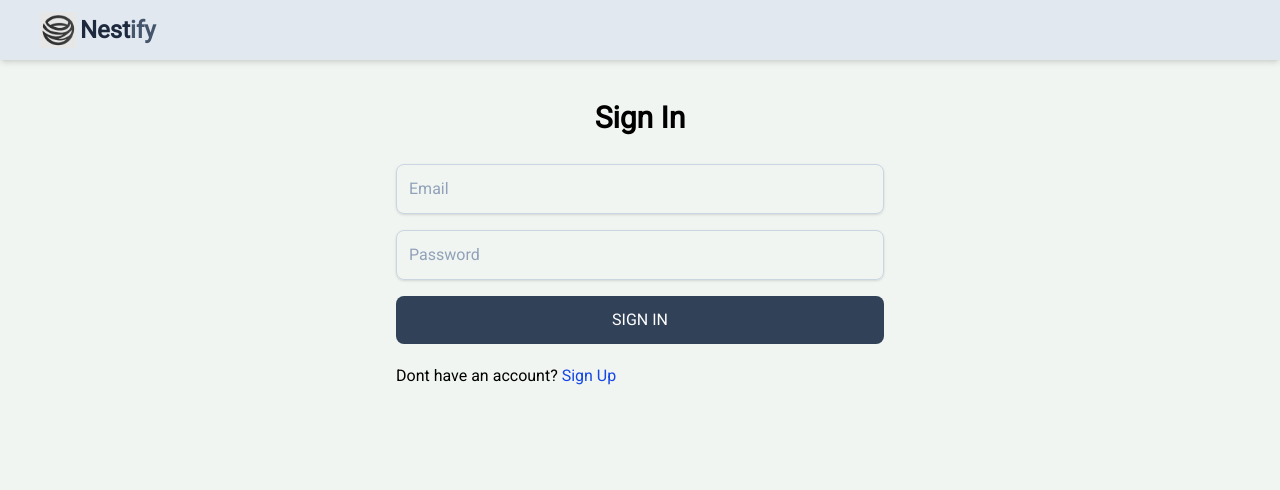
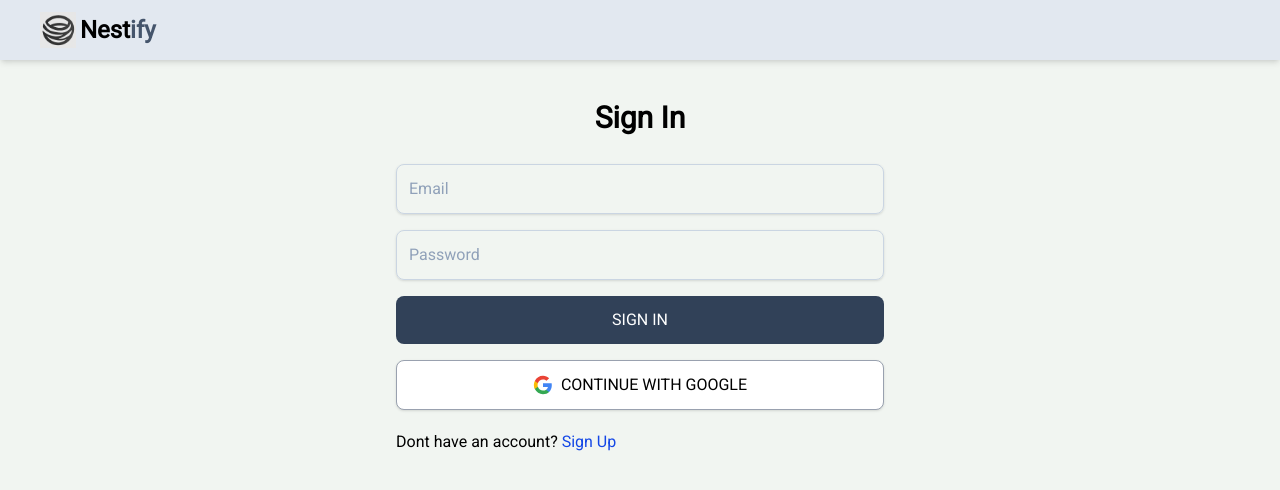
Before and after one commit to AdityaKaz/real-estate-app, a React (Vite) app in the folder client/: page /sign-in in a window 1280 px wide. Shown: the top 490 px of the page. Built offline with nearby package versions, Linux system fonts and the light colour scheme; no server answers.

Commit message:
added OAuth component

```diff
--- a/client/package.json
+++ b/client/package.json
@@ -12,6 +12,7 @@
   "dependencies": {
     "@reduxjs/toolkit": "^2.8.2",
     "@tailwindcss/vite": "^4.1.12",
+    "firebase": "^12.1.0",
     "react": "^19.1.1",
     "react-dom": "^19.1.1",
     "react-icons": "^5.5.0",
--- a/client/src/components/Header.jsx
+++ b/client/src/components/Header.jsx
@@ -21,7 +21,7 @@ const Header = () => {
             className="h-5 w-5 mr-0.5 sm:h-6 sm:w-6 lg:h-9 lg:w-9 lg:mr-1"
           />
           <h1 className="font-extrabold text-base sm:text-lg lg:text-2xl">
-            <span className="text-slate-800">Nest</span>
+            <span className="text-black">Nest</span>
             <span className="text-slate-600">ify</span>
           </h1>
         </Link>
@@ -42,17 +42,17 @@ const Header = () => {
         {!shouldHideElements && (
           <ul className="flex gap-2 text-xs sm:text-sm lg:gap-4 lg:text-base justify-self-end">
             <Link to="/">
-              <li className="hidden sm:inline text-slate-600 hover:text-slate-900 cursor-pointer font-bold">
+              <li className="hidden sm:inline text-slate-600 hover:text-black cursor-pointer font-bold">
                 Home
               </li>
             </Link>
             <Link to="/about">
-              <li className="hidden sm:inline text-slate-600 hover:text-slate-900 cursor-pointer font-bold">
+              <li className="hidden sm:inline text-slate-600 hover:text-black cursor-pointer font-bold">
                 About
               </li>
             </Link>
             <Link to="/sign-in">
-              <li className="text-slate-600 hover:text-slate-900 cursor-pointer font-bold">
+              <li className="text-slate-600 hover:text-black cursor-pointer font-bold">
                 Sign-in
               </li>
             </Link>
--- /dev/null
+++ b/client/src/components/OAuth.jsx
@@ -0,0 +1,53 @@
+import google_logo from "../assets/google-logo.svg";
+import { getAuth, GoogleAuthProvider, signInWithPopup } from "@firebase/auth";
+import { app } from "../firebase.js";
+import { useDispatch } from "react-redux";
+import { signInSuccess } from "../redux/user/userSlice";
+import { useNavigate } from "react-router-dom";
+
+const OAuth = () => {
+  const dispatch = useDispatch();
+  const navigate = useNavigate();
+  const handleGoogleSignIn = async () => {
+    try {
+      const provider = new GoogleAuthProvider();
+      const auth = getAuth(app);
+      const result = await signInWithPopup(auth, provider);
+      const res = await fetch("/api/auth/google", {
+        method: "POST",
+        headers: {
+          "Content-Type": "application/json",
+        },
+        body: JSON.stringify({
+          name: result.user.displayName,
+          email: result.user.email,
+          photoUrl: result.user.photoURL,
+        }),
+      });
+      if (!res.ok) {
+        const text = await res.text();
+        throw new Error(`Server responded with ${res.status}: ${text}`);
+      }
+      const data = await res.json();
+      dispatch(signInSuccess(data));
+      navigate("/");
+    } catch (error) {
+      console.error("Google Sign-In failed:", error);
+    }
+  };
+
+  return (
+    <button
+      onClick={handleGoogleSignIn}
+      type="button"
+      className="flex items-center justify-center gap-2 bg-white border border-gray-400 shadow-sm p-3 rounded-lg uppercase font-medium
+                 hover:bg-gray-100 focus:outline-none focus:ring-2
+                 focus:ring-blue-400 disabled:opacity-70 transition"
+    >
+      <img src={google_logo} alt="Google" className="w-5 h-5" />
+      Continue with Google
+    </button>
+  );
+};
+
+export default OAuth;
--- /dev/null
+++ b/client/src/firebase.js
@@ -0,0 +1,17 @@
+// Import the functions you need from the SDKs you need
+import { initializeApp } from "firebase/app";
+// TODO: Add SDKs for Firebase products that you want to use
+// https://firebase.google.com/docs/web/setup#available-libraries
+
+// Your web app's Firebase configuration
+const firebaseConfig = {
+  apiKey: import.meta.env.VITE_FIREBASE_API_KEY,
+  authDomain: import.meta.env.VITE_FIREBASE_AUTH_DOMAIN,
+  projectId: import.meta.env.VITE_FIREBASE_PROJECT_ID,
+  storageBucket: import.meta.env.VITE_FIREBASE_STORAGE_BUCKET,
+  messagingSenderId: import.meta.env.VITE_FIREBASE_MESSAGING_SENDER_ID,
+  appId: import.meta.env.VITE_FIREBASE_APP_ID,
+};
+
+// Initialize Firebase
+export const app = initializeApp(firebaseConfig);
--- a/client/src/pages/SignIn.jsx
+++ b/client/src/pages/SignIn.jsx
@@ -6,6 +6,7 @@ import {
   signInSuccess,
   signInFailure,
 } from "../redux/user/userSlice.js";
+import OAuth from "../components/OAuth.jsx";
 
 const SignIn = () => {
   const [formData, setFormData] = useState({
@@ -18,6 +19,9 @@ const SignIn = () => {
 
   const handleChange = (e) => {
     setFormData({ ...formData, [e.target.id]: e.target.value });
+    if (error) {
+      dispatch(signInFailure(null));
+    }
   };
 
   const handleSubmit = async (e) => {
@@ -88,6 +92,7 @@ const SignIn = () => {
         >
           {loading ? "Loading..." : "Sign In"}
         </button>
+        <OAuth />
       </form>
       <div className="flex gap-2 mt-5">
         <p>
--- a/client/src/pages/SignUp.jsx
+++ b/client/src/pages/SignUp.jsx
@@ -1,5 +1,6 @@
 import { useState } from "react";
 import { Link, useNavigate } from "react-router-dom";
+import OAuth from "../components/OAuth";
 
 const SignUp = () => {
   const [formData, setFormData] = useState({
@@ -13,6 +14,9 @@ const SignUp = () => {
 
   const handleChange = (e) => {
     setFormData({ ...formData, [e.target.id]: e.target.value });
+    if (error) {
+      setError(null);
+    }
   };
 
   const handleSubmit = async (e) => {
@@ -94,6 +98,7 @@ const SignUp = () => {
         >
           {loading ? "Loading..." : "Sign Up"}
         </button>
+        <OAuth />
       </form>
       <div className="flex gap-2 mt-5">
         <p>
```
Also changed, not shown: client/src/assets/google-logo.svg (added), 1 other file (tests, documents, lock files or other folders).
